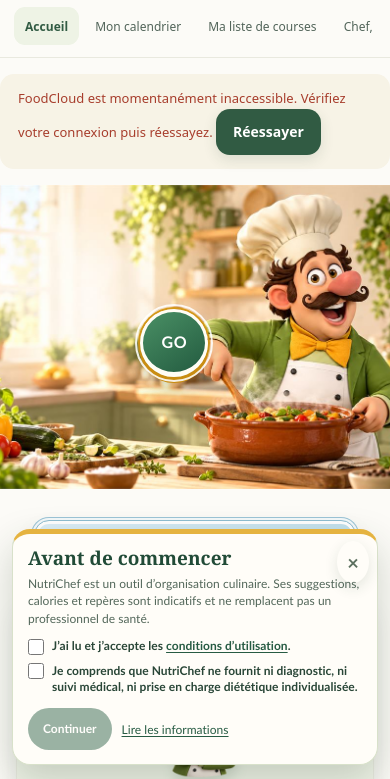
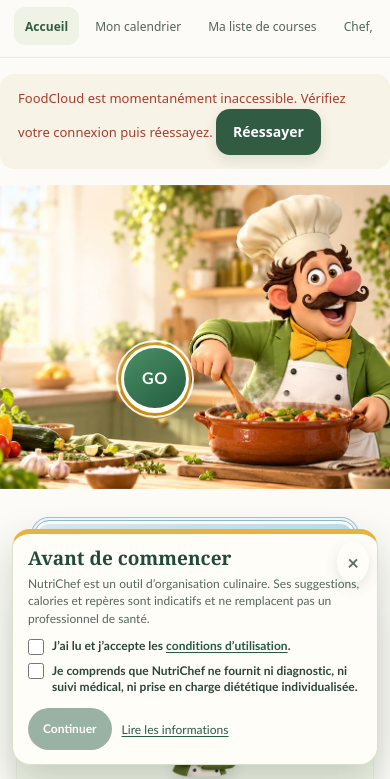
Before and after one commit to chefmalin/chefmalinap, a website: page index.html in a window 390 px wide. Shown: the part 67-846 px from the top of the page. Drawn offline with Linux system fonts and the light colour scheme; no server answers.

Commit message:
Déplacer le bouton GO dans l’image

```diff
--- a/index.html
+++ b/index.html
@@ -1649,7 +1649,7 @@ addLink();show();window.addEventListener('hashchange',show);document.addEventLis
 <style id="nutrichef-hero-go-style">
 /* Accès immédiat aux trois façons de choisir une recette. */
 #app>section.hero .cta.nc-go-choices {
-  display:grid; left:40%!important; top:52%!important; width:80px; min-width:80px; height:80px; min-height:80px; padding:0;
+  display:grid; left:32%!important; top:62%!important; width:80px; min-width:80px; height:80px; min-height:80px; padding:0;
   place-items:center; border:3px solid #fffdf5; border-bottom-width:6px; border-radius:50%; outline:3px solid rgb(255 255 255 / 88%); outline-offset:4px;
   background:linear-gradient(145deg,#4a9065,#235b40); box-shadow:0 6px 0 #c98d12,0 11px 19px rgb(36 67 45 / 24%),0 0 0 2px #d99b19;
   color:#fff; font-family:"Arial Rounded MT Bold","Trebuchet MS",system-ui,sans-serif; font-size:18px; font-weight:900; letter-spacing:.04em;
@@ -1657,7 +1657,7 @@ addLink();show();window.addEventListener('hashchange',show);document.addEventLis
 #app>section.hero .cta.nc-go-choices:hover { transform:translateY(calc(-50% - 2px))!important; filter:brightness(1.06); }
 #app>section.hero .cta.nc-go-choices:active { border-bottom-width:3px; box-shadow:0 3px 0 #c98d12,0 6px 10px rgb(36 67 45 / 22%); transform:translateY(calc(-50% + 3px))!important; }
 @media (max-width:700px) {
-  #app>section.hero .cta.nc-go-choices { left:36%!important; width:68px; min-width:68px; height:68px; min-height:68px; border-width:3px; border-bottom-width:5px; outline-width:2px; outline-offset:3px; font-size:16px; }
+  #app>section.hero .cta.nc-go-choices { left:31%!important; top:64%!important; width:68px; min-width:68px; height:68px; min-height:68px; border-width:3px; border-bottom-width:5px; outline-width:2px; outline-offset:3px; font-size:16px; }
 }
 </style>
 <script id="nutrichef-hero-go-script">
```
